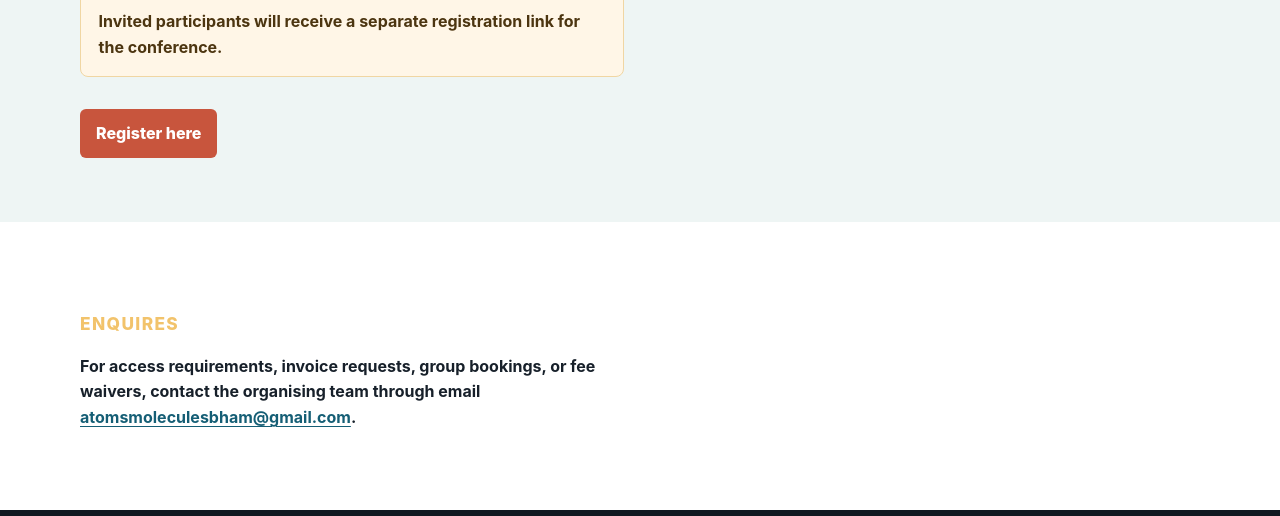
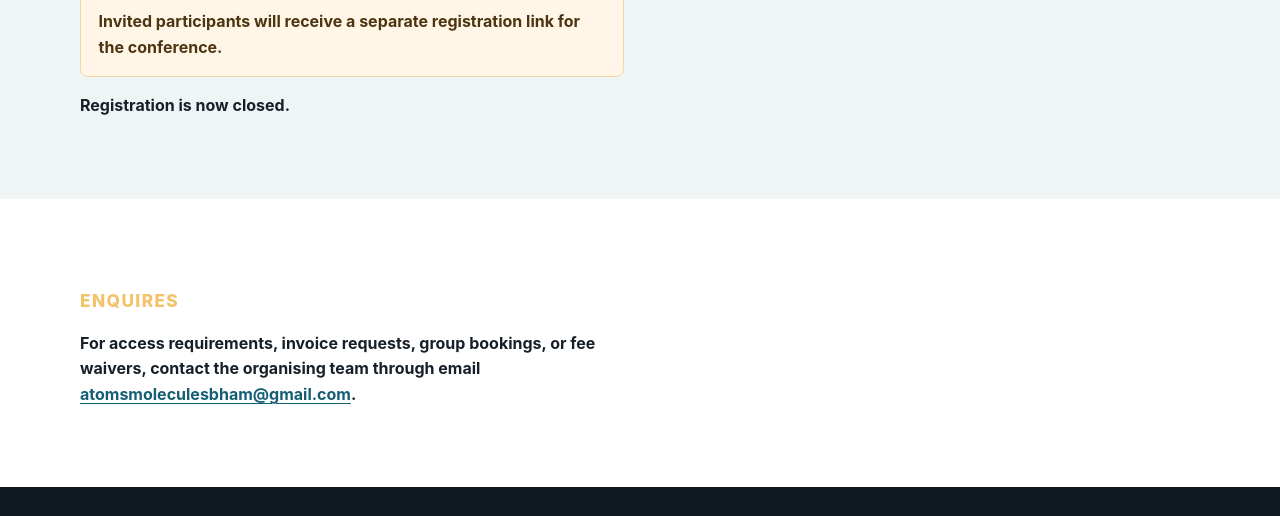
Before and after one commit to Atoms-Molecules-Bham2027/Meeting-Website, a plain HTML site: page registration.html in a window 1280 px wide. Shown: the part 1108-1624 px from the top of the page. Drawn offline with Linux system fonts and the light colour scheme.

Commit message:
Update registration status to closed

```diff
--- a/registration.html
+++ b/registration.html
@@ -83,9 +83,7 @@
               <p>Participants can arrange payment in one of three ways: directly by card, by invoice, or through an internal University of Birmingham payment route. Please select the payment option that is most appropriate for your circumstances when completing the registration process.</p>
               <p><strong>Invited participants will receive a separate registration link for the conference.</strong></p>
             </div>
-            <div class="button-row section-button-row">
-              <a class="button button--primary" href="https://uobevents-quantum-simulation-2027.eventsairsite.com/">Register here</a>
-            </div>
+            <p><strong>Registration is now closed.</strong></p>
           </div>
           <div>
             <p class="kicker">Registration Includes</p>
```
